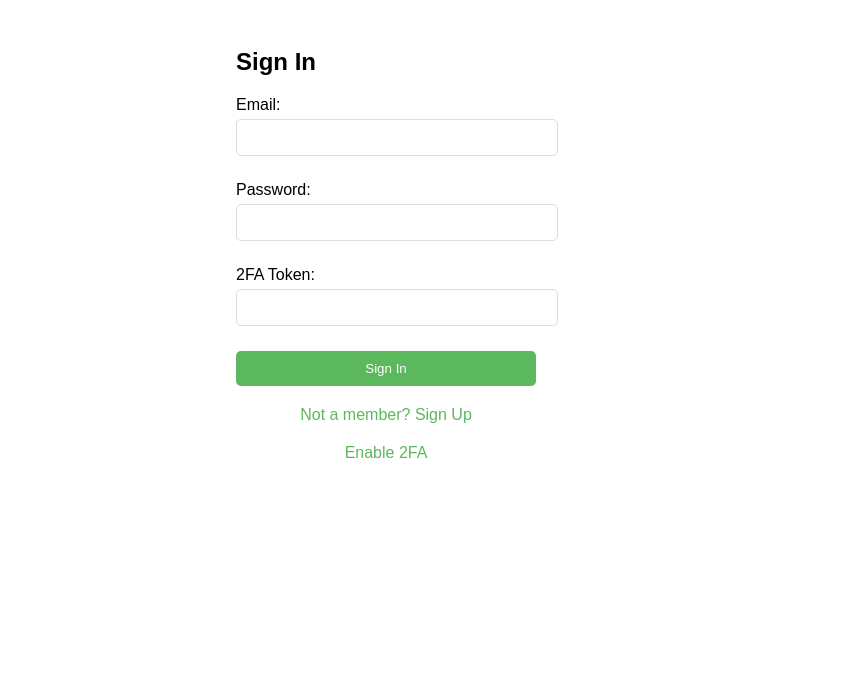
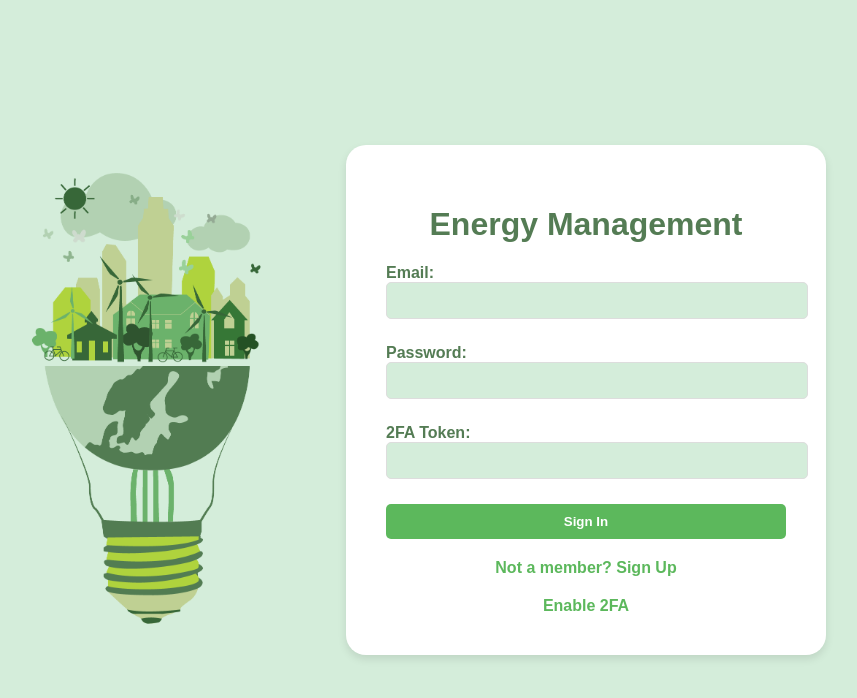
Before and after one commit to kobancece/EnergyManagement-App, a website: page public/index.html in a window 1280 px wide. Shown: the whole page, without its empty margins (254-1111 px from the left). Drawn offline with Linux system fonts and the light colour scheme.

Commit message:
improvements sign up and log in + button back

```diff
--- a/public/index.html
+++ b/public/index.html
@@ -5,28 +5,97 @@
 <meta name="viewport" content="width=device-width, initial-scale=1.0">
 <title>EnergyHub - Sign In & Sign Up</title>
 <style>
-  body { font-family: Arial, sans-serif; }
-  .container { width: 300px; margin: auto; padding: 20px; }
-  .form-group { margin-bottom: 15px; }
-  label { display: block; margin-bottom: 5px; }
+  body, html {
+    height: 100%;
+    margin: 0;
+    display: flex;
+    justify-content: center;
+    align-items: center;
+    font-family: Arial, sans-serif;
+    background-color: #d4edda;
+    font-weight: bold;
+    color: #547c54;
+  }
+  .container {
+    background-color: white;
+    border-radius: 20px;
+    padding: 40px;
+    box-shadow: 0 4px 8px rgba(0, 0, 0, 0.1);
+    text-align: center;
+    width: 400px;
+  }
+  .form-group {
+  margin-bottom: 15px;
+  text-align: left;  /* Align text labels to the left */
+  display: flex;
+  flex-direction: column;
+  align-items: center; /* Center items in the flex container */
+}
+  label, input, button {
+    display: block;
+    width: 100%;
+    margin: auto;
+    font-weight: bold;
+  }
   input[type="text"], input[type="email"], input[type="password"], input[type="tel"] {
-      width: 100%; padding: 10px; margin-bottom: 10px; border: 1px solid #ddd; border-radius: 5px;
+    width: 100%;
+    padding: 10px;
+    margin-bottom: 10px;
+    border: 1px solid #ddd;
+    border-radius: 5px;
+    background-color: #d4edda;
   }
   input[type="submit"], button {
-      width: 100%; padding: 10px; border-radius: 5px; background-color: #5cb85c; color: white;
-      border: none; cursor: pointer;
+    width: 100%;
+    padding: 10px;
+    border-radius: 5px;
+    background-color: #5cb85c;
+    color: white;
+    border: none;
+    cursor: pointer;
   }
-  input[type="submit"]:hover, button:hover { background-color: #4cae4c; }
-  .signup-prompt { text-align: center; margin-top: 20px; cursor: pointer; color: #5cb85c; }
-  #signUpContainer, #enable2FAContainer { display: none; }
-  .button-group { margin-top: 20px; }
-  .button-group button { margin-bottom: 10px; }
+  input[type="submit"]:hover, button:hover {
+    background-color: #4cae4c;
+  }
+  .signup-prompt {
+    text-align: center;
+    margin-top: 20px;
+    cursor: pointer;
+    color: #5cb85c;
+  }
+  #signUpContainer, #enable2FAContainer {
+    display: none;
+  }
+  .button-group {
+    margin-top: 20px;
+  }
+  .button-group button {
+    margin-bottom: 10px;
+  }
+  .logo {
+    width: 400px;
+    margin-bottom: 20px;
+  }
+  .button-row {
+  display: flex;
+  justify-content: center;
+  gap: 10px;
+  margin-top: 20px;
+}
+.button-row button {
+  width: 45%;
+  padding: 8px;
+  font-size: 14px;
+}
 </style>
 </head>
 <body>
 
+<img src="logo.png" alt="Logo" class="logo">
+<br />
 <div class="container" id="signInContainer">
-  <h2>Sign In</h2>
+
+  <h1>Energy Management</h1>
   <form id="signInForm">
     <div class="form-group">
       <label for="signInEmail">Email:</label>
@@ -47,7 +116,6 @@
 </div>
 
 <div class="container" id="signUpContainer">
-  <h2>Sign Up</h2>
   <form id="signUpForm">
     <div class="form-group">
       <label for="firstName">First Name:</label>
@@ -77,8 +145,10 @@
       <label for="address">Address:</label>
       <input type="text" id="address" name="address" required>
     </div>
-    <button type="submit" class="button">Save</button>
-  </form>
+    <div class="button-row">
+      <button type="submit" class="button">Save</button>
+      <button type="button" class="button" id="backToSignInButton">Back</button>
+    </div>  </form>
 </div>
 
 <div class="container" id="enable2FAContainer">
@@ -91,25 +161,26 @@
 </div>
 
 <script>
-// Show sign-up form
 document.getElementById('showSignUpForm').addEventListener('click', function() {
   document.getElementById('signInContainer').style.display = 'none';
   document.getElementById('signUpContainer').style.display = 'block';
 });
 
-// Show enable 2FA form
 document.getElementById('showEnable2FAForm').addEventListener('click', function() {
   document.getElementById('signInContainer').style.display = 'none';
   document.getElementById('enable2FAContainer').style.display = 'block';
 });
 
-// Handle back button click
 document.getElementById('backButton').addEventListener('click', function() {
   document.getElementById('enable2FAContainer').style.display = 'none';
   document.getElementById('signInContainer').style.display = 'block';
 });
 
-// Handle sign-up submission
+document.getElementById('backToSignInButton').addEventListener('click', function() {
+  document.getElementById('signUpContainer').style.display = 'none';
+  document.getElementById('signInContainer').style.display = 'block';
+});
+
 document.getElementById('signUpForm').addEventListener('submit', function(event) {
   event.preventDefault();
   var data = {
@@ -144,7 +215,6 @@ document.getElementById('signUpForm').addEventListener('submit', function(event)
   });
 });
 
-// Handle sign-in submission
 document.getElementById('signInForm').addEventListener('submit', function(event) {
   event.preventDefault();
   var signInData = {
@@ -163,7 +233,7 @@ document.getElementById('signInForm').addEventListener('submit', function(event)
   .then(response => response.json())
   .then(json => {
     if (json.success) {
-      window.location.href = './mainPage.html'; // Redirect to the main page after "login"
+      window.location.href = './mainPage.html';
     } else {
       alert('Login failed: ' + json.message);
     }
@@ -173,14 +243,13 @@ document.getElementById('signInForm').addEventListener('submit', function(event)
   });
 });
 
-// Handle 2FA enablement
 document.getElementById('enable2FAButton').addEventListener('click', function() {
-  fetch('http://localhost:3001/twofa/enable-2fa', { // Update URL to new service
+  fetch('http://localhost:3001/twofa/enable-2fa', {
     method: 'POST',
     headers: {
       'Content-Type': 'application/json'
     },
-    body: JSON.stringify({ userId: 1 }) // Replace with the actual user ID
+    body: JSON.stringify({ userId: 1 })
   })
   .then(response => response.json())
   .then(json => {
```
Also changed, not shown: public/logo.png (added).
